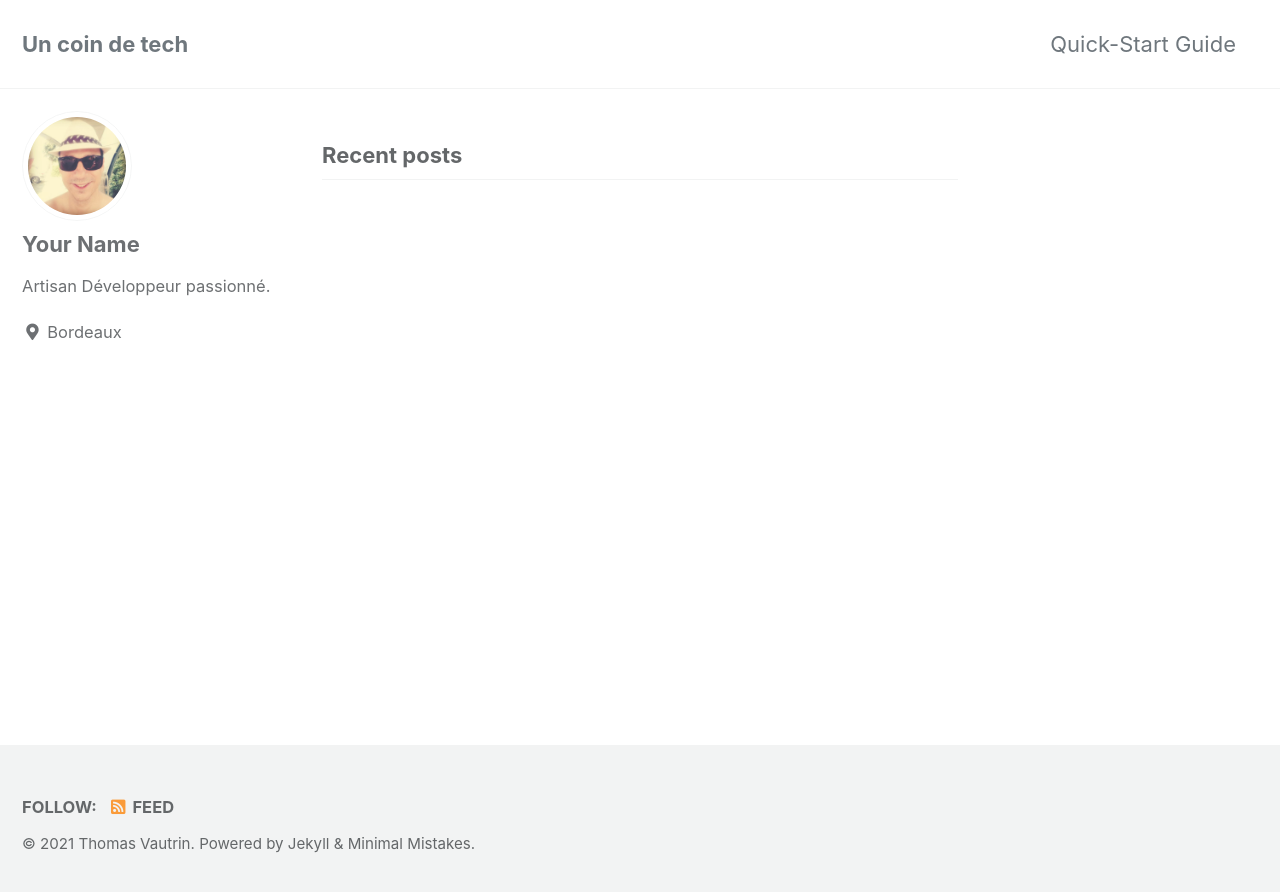
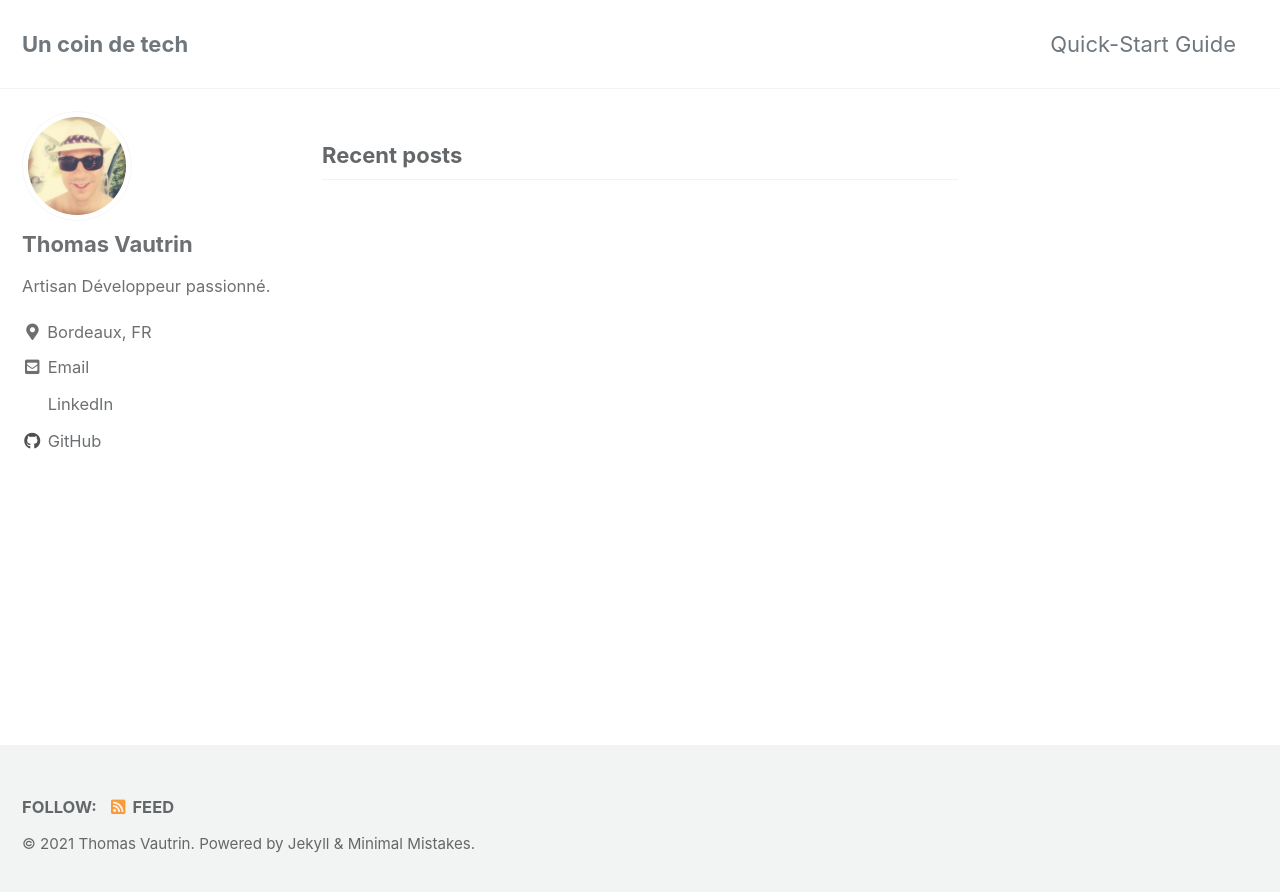
Before and after one commit to tvautrin/tvautrin.github.io, a Jekyll site: the page built from index.html, in a window 1280 px wide. Shown: the top 892 px of the page. Built offline with Jekyll 4.4.1, drawn with Linux system fonts in a browser that asks for light colours; cached includes are drawn as plain includes; the list of posts is cut into pages by our own code.

Commit message:
Page Customisation

```diff
--- a/_config.yml
+++ b/_config.yml
@@ -102,18 +102,18 @@ analytics:
 
 # Site Author
 author:
-  name             : "Your Name"
+  name             : "Thomas Vautrin"
   avatar           : "/assets/images/bio-photo.jpg"
   bio              : "Artisan Développeur passionné."
-  location         : "Bordeaux"
+  location         : "Bordeaux, FR"
   email            :
   links:
     - label: "Email"
       icon: "fas fa-fw fa-envelope-square"
-      # url: "mailto:your.name@email.com"
-    - label: "Website"
-      icon: "fas fa-fw fa-link"
-      # url: "https://your-website.com"
+      url: "mailto:tvautrin.work@gmail.com"
+    - label: "LinkedIn"
+      icon: "fas fa-fw fa-linkedin"
+      url: "https://www.linkedin.com/in/thomas-vautrin-1805a529/"
     - label: "Twitter"
       icon: "fab fa-fw fa-twitter-square"
       # url: "https://twitter.com/"
@@ -122,7 +122,7 @@ author:
       # url: "https://facebook.com/"
     - label: "GitHub"
       icon: "fab fa-fw fa-github"
-      # url: "https://github.com/"
+      url: "https://github.com/tvautrin"
     - label: "Instagram"
       icon: "fab fa-fw fa-instagram"
       # url: "https://instagram.com/"
```
